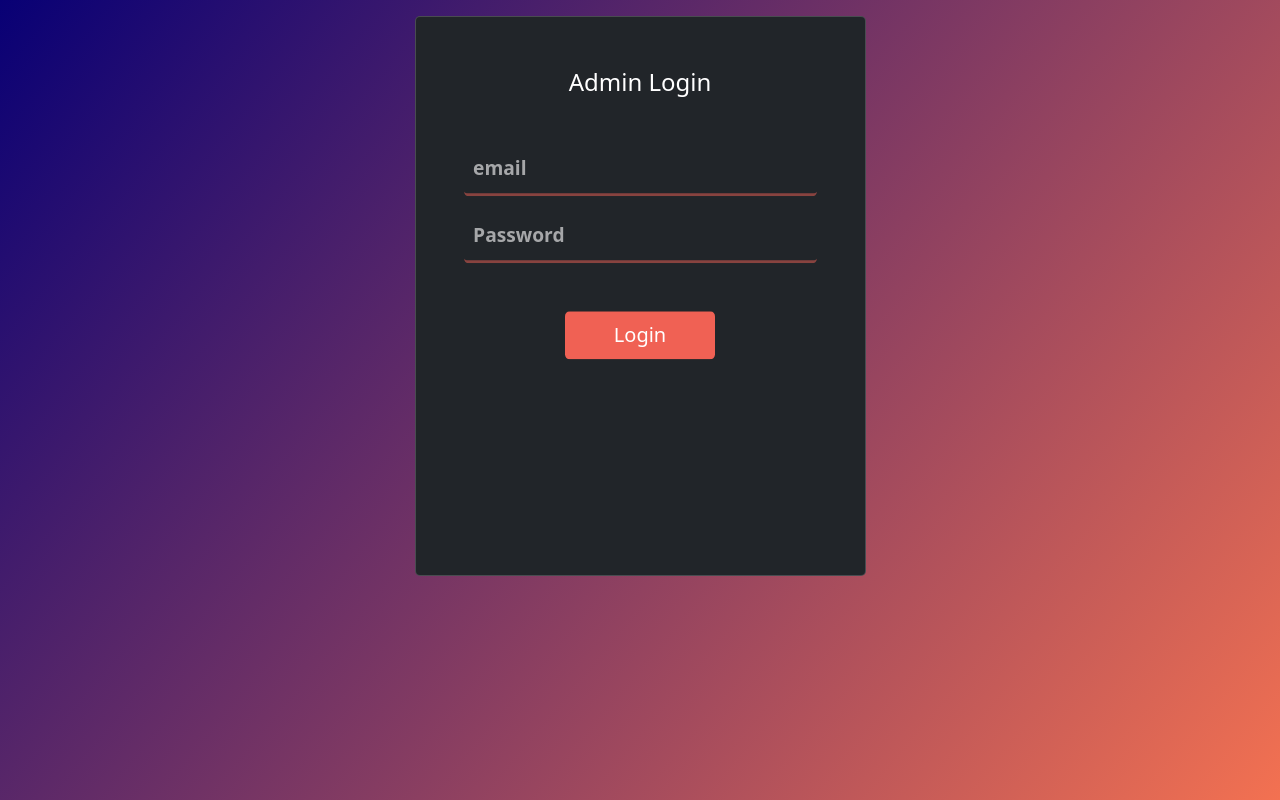
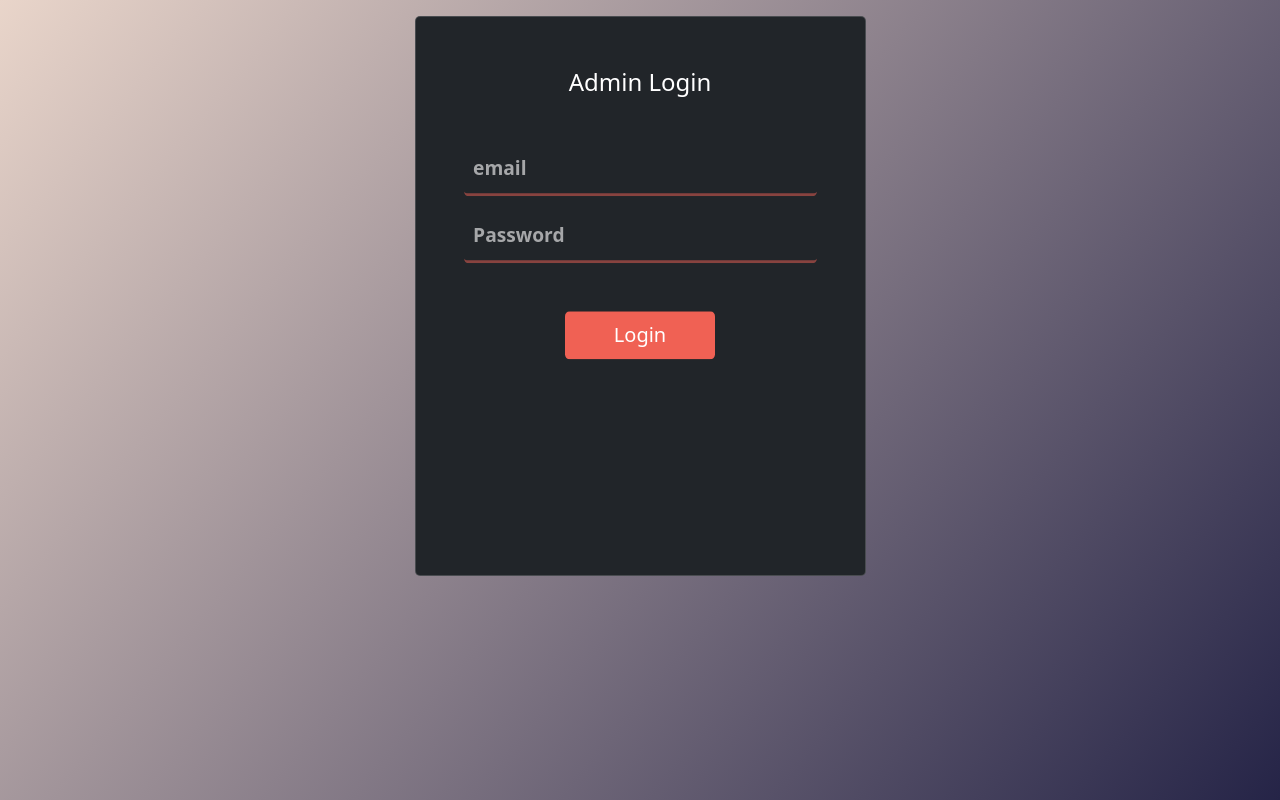
Before and after one commit to RezT03/z-cinema, a plain HTML site: page login.html in a window 1280 px wide. Drawn offline with nearby package versions, Linux system fonts and the light colour scheme.

Commit message:
Update login.css

```diff
--- a/login.css
+++ b/login.css
@@ -9,7 +9,7 @@ body {
 .bg-half {
     height: 100%;
     background: rgb(62, 113, 255);
-    background: linear-gradient(130deg, rgb(8, 0, 117) 0%, rgb(243, 113, 81) 100%);
+    background: linear-gradient(130deg, #E9D5CA 0%, #252447 100%);
 }
 
 .card {
```
